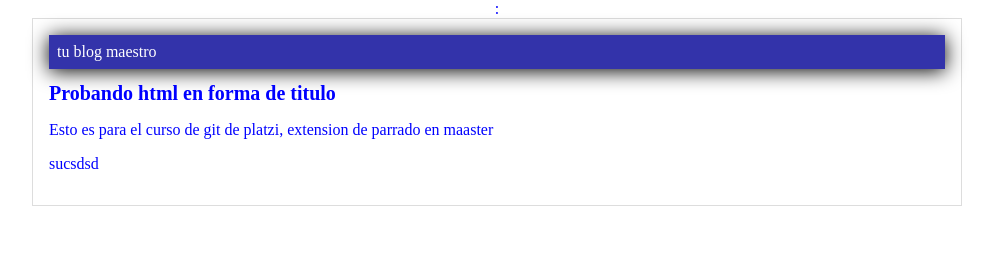
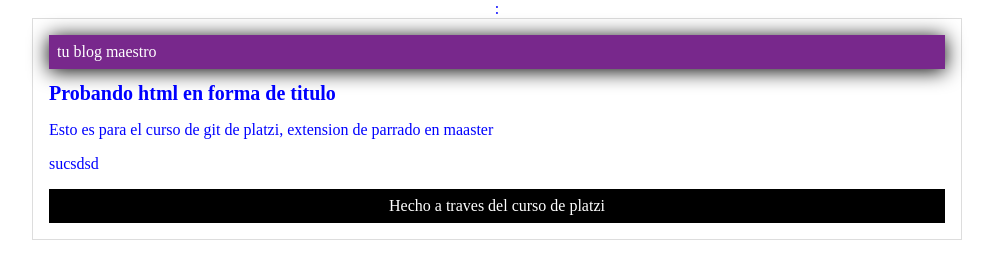
Before and after one commit to josea24/hyperblog, a plain HTML site: page index.html in a window 1280 px wide. Shown: the whole page, without its empty margins (143-1136 px from the left). Drawn offline with Linux system fonts and the light colour scheme.

Commit message:
cambios footer

```diff
--- a/css/stilos.css
+++ b/css/stilos.css
@@ -8,7 +8,7 @@ body{
 }
 #cabecera
 {
-    background: #33A;
+    background: #78288c;
     box-shadow: 0px 2px 20px 0px rgba(0,0,0);
     color: white;
     font-style: bold;
@@ -26,3 +26,10 @@ body{
 #container h1{
     font-size: 20px;
 }
+#footer
+{
+    background: #000;
+    color: white;
+    text-align: center;
+    padding: 0.5em;
+}
--- a/index.html
+++ b/index.html
@@ -17,6 +17,9 @@
                 <p>Esto es para el curso de git de platzi, extension de parrado en maaster</p>
                 <p>sucsdsd</p>
             </div>
+            <div id="footer">
+                Hecho a traves del curso de platzi
+            </div>
         </div>
     </body>
 </html>
```
Also changed, not shown: history.txt.
